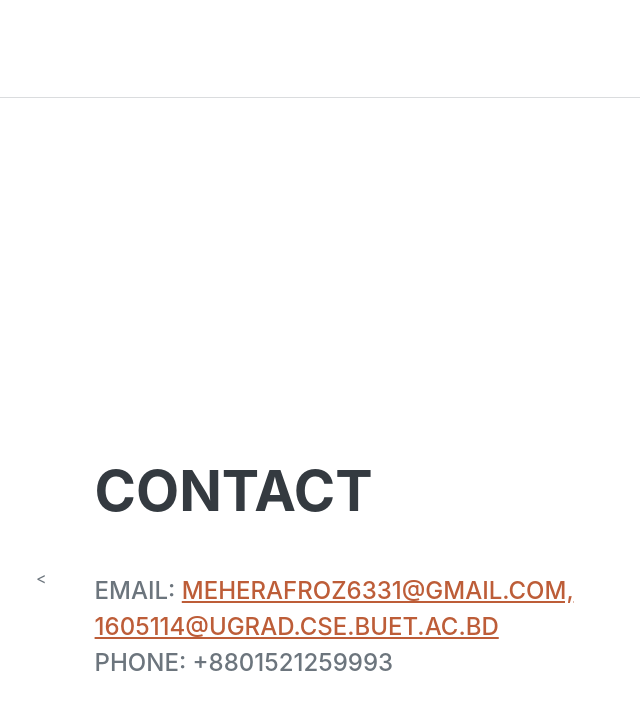
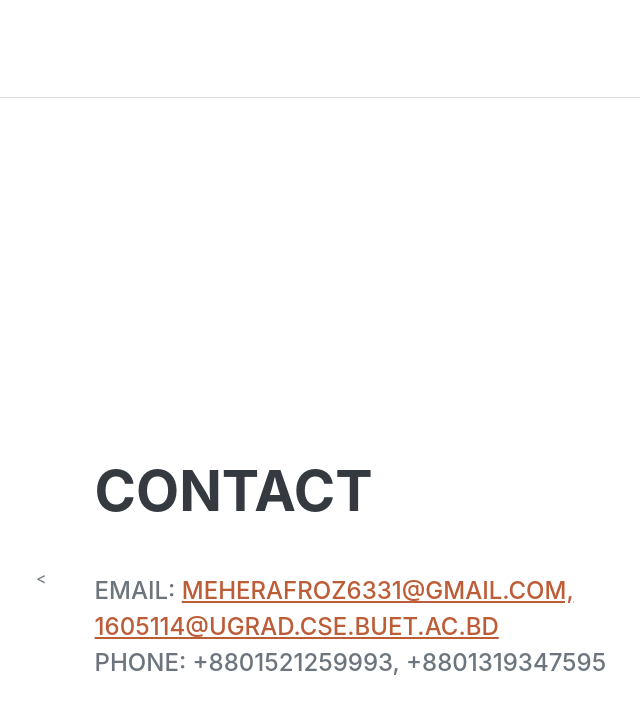
Before and after one commit to meherafrozsworna/meherafrozsworna.github.io, a plain HTML site: page index.html in a window 1280 px wide. Shown: the part 8535-9249 px from the top of the page, without its empty margins (284-924 px from the left). Drawn offline with nearby package versions, Linux system fonts and the light colour scheme; a web font is replaced by a local one.

Commit message:
number added

```diff
--- a/index.html
+++ b/index.html
@@ -521,7 +521,7 @@
       <div class="w-100">
           <h2 class="mb-5">Contact</h2>
           <div class="subheading mb-3">Email: <a href="mailto:meherafroz6331@gmail.com">meherafroz6331@gmail.com,</a> <a href="mailto:1605114@ugrad.cse.buet.ac.bd">1605114@ugrad.cse.buet.ac.bd</a>
-          <div class="subheading mb-3">Phone: +8801521259993</div>
+          <div class="subheading mb-3">Phone: +8801521259993, +8801319347595</div>
 
       </div>
     </section>
```
